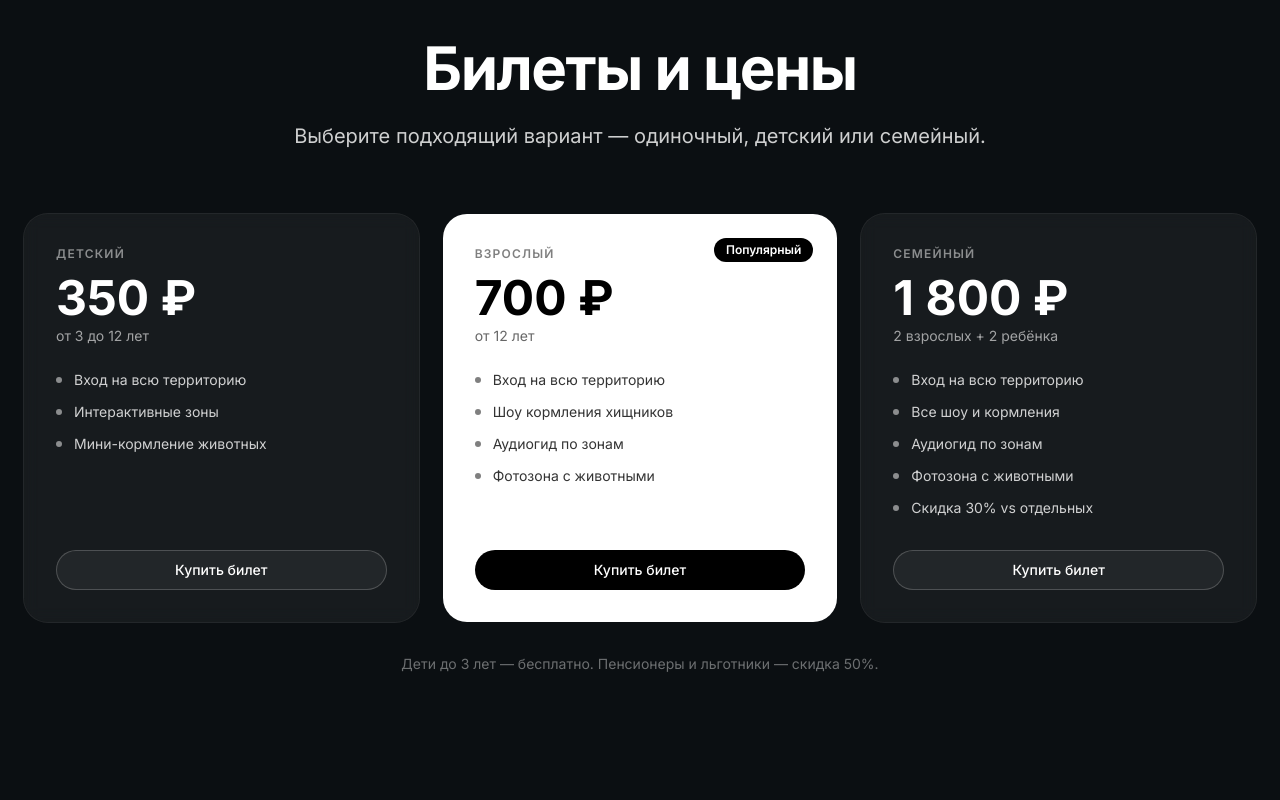
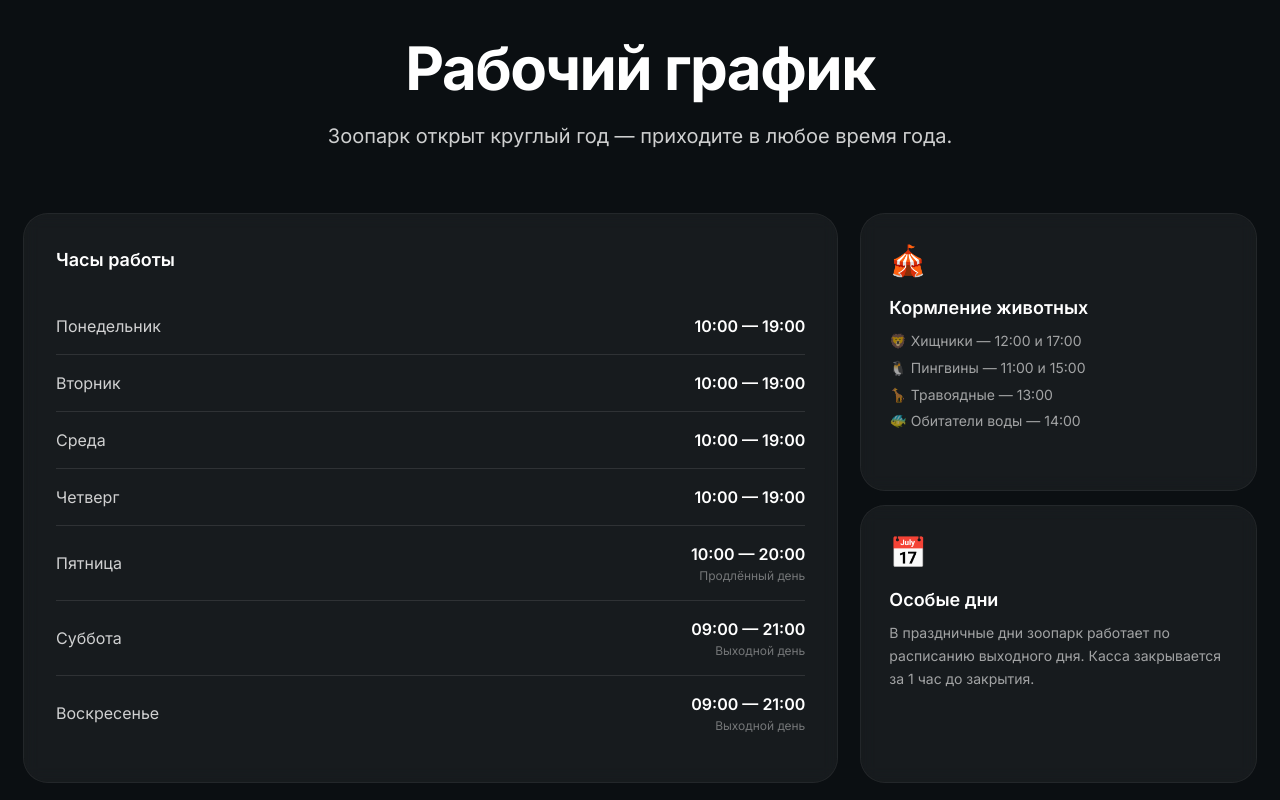
Before and after one commit to pr-poehali-dev/project-aurora-13, a React (Vite) app: page / in a window 1280 px wide. Shown: the part 4660-5460 px from the top of the page. Built offline with nearby package versions, Linux system fonts and the light colour scheme.

Commit message:
"Добавить раздел рабочего графика"

```diff
--- a/src/pages/Index.tsx
+++ b/src/pages/Index.tsx
@@ -415,6 +415,66 @@ const Index = () => {
         </div>
       </section>
 
+      {/* Schedule Section */}
+      <section className="relative z-10 py-24 px-6">
+        <div className="max-w-7xl mx-auto">
+          <div className="text-center mb-16">
+            <h2 className="text-5xl md:text-6xl font-bold tracking-tight mb-6 text-balance">Рабочий график</h2>
+            <p className="text-xl text-white/80 max-w-3xl mx-auto text-pretty">
+              Зоопарк открыт круглый год — приходите в любое время года.
+            </p>
+          </div>
+
+          <div className="grid grid-cols-1 lg:grid-cols-3 gap-6">
+            {/* Hours table */}
+            <div className="lg:col-span-2 rounded-3xl bg-white/5 ring-1 ring-white/10 backdrop-blur p-8">
+              <div className="text-lg font-semibold mb-6">Часы работы</div>
+              <div className="divide-y divide-white/10">
+                {[
+                  { day: "Понедельник", time: "10:00 — 19:00", note: "" },
+                  { day: "Вторник", time: "10:00 — 19:00", note: "" },
+                  { day: "Среда", time: "10:00 — 19:00", note: "" },
+                  { day: "Четверг", time: "10:00 — 19:00", note: "" },
+                  { day: "Пятница", time: "10:00 — 20:00", note: "Продлённый день" },
+                  { day: "Суббота", time: "09:00 — 21:00", note: "Выходной день" },
+                  { day: "Воскресенье", time: "09:00 — 21:00", note: "Выходной день" },
+                ].map(({ day, time, note }) => (
+                  <div key={day} className="flex items-center justify-between py-4">
+                    <span className="text-white/80">{day}</span>
+                    <div className="text-right">
+                      <span className="font-semibold">{time}</span>
+                      {note && <div className="text-xs text-white/40 mt-0.5">{note}</div>}
+                    </div>
+                  </div>
+                ))}
+              </div>
+            </div>
+
+            {/* Info cards */}
+            <div className="flex flex-col gap-4">
+              <div className="rounded-3xl bg-white/5 ring-1 ring-white/10 backdrop-blur p-7 flex-1">
+                <div className="text-3xl mb-4">🎪</div>
+                <div className="font-semibold text-lg mb-2">Кормление животных</div>
+                <div className="text-white/60 text-sm leading-relaxed space-y-1">
+                  <div>🦁 Хищники — 12:00 и 17:00</div>
+                  <div>🐧 Пингвины — 11:00 и 15:00</div>
+                  <div>🦒 Травоядные — 13:00</div>
+                  <div>🐠 Обитатели воды — 14:00</div>
+                </div>
+              </div>
+
+              <div className="rounded-3xl bg-white/5 ring-1 ring-white/10 backdrop-blur p-7 flex-1">
+                <div className="text-3xl mb-4">📅</div>
+                <div className="font-semibold text-lg mb-2">Особые дни</div>
+                <div className="text-white/60 text-sm leading-relaxed">
+                  В праздничные дни зоопарк работает по расписанию выходного дня. Касса закрывается за 1 час до закрытия.
+                </div>
+              </div>
+            </div>
+          </div>
+        </div>
+      </section>
+
       {/* Tickets Section */}
       <section className="relative z-10 py-24 px-6">
         <div className="max-w-7xl mx-auto">
```
